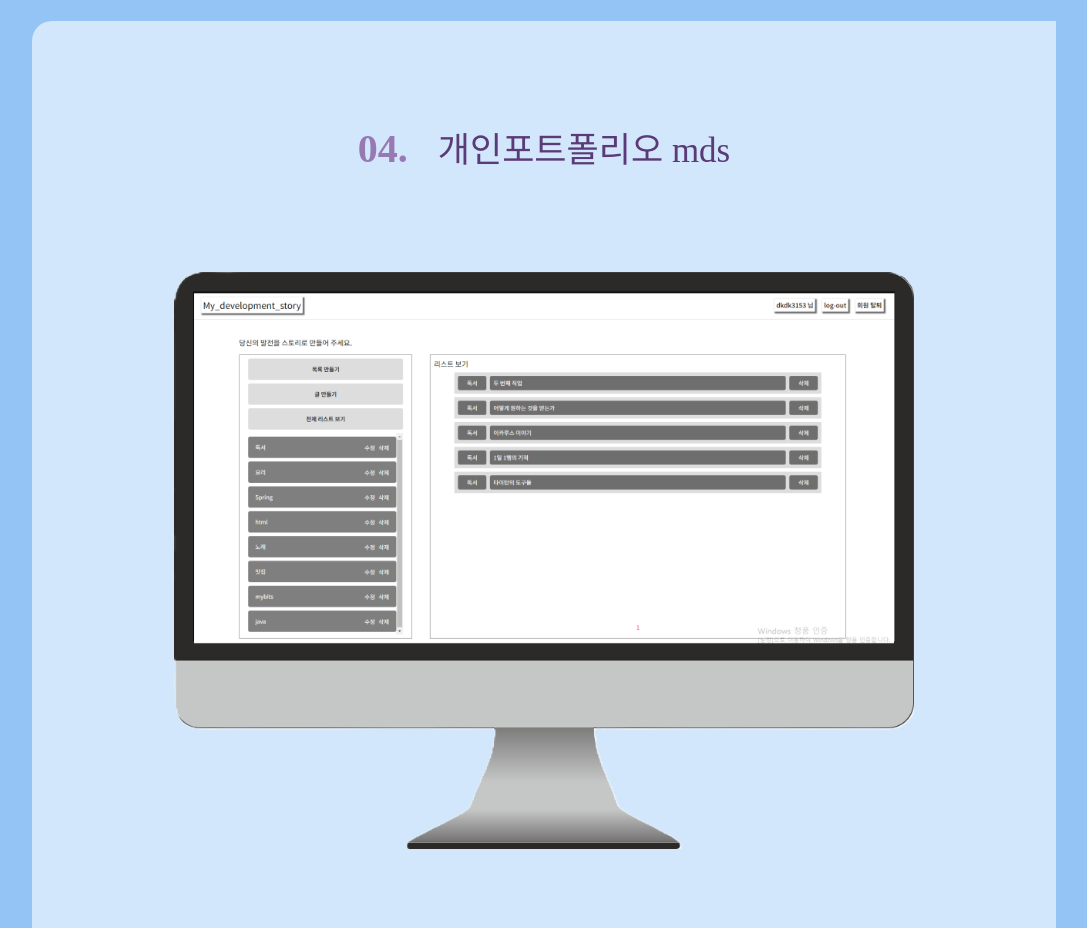
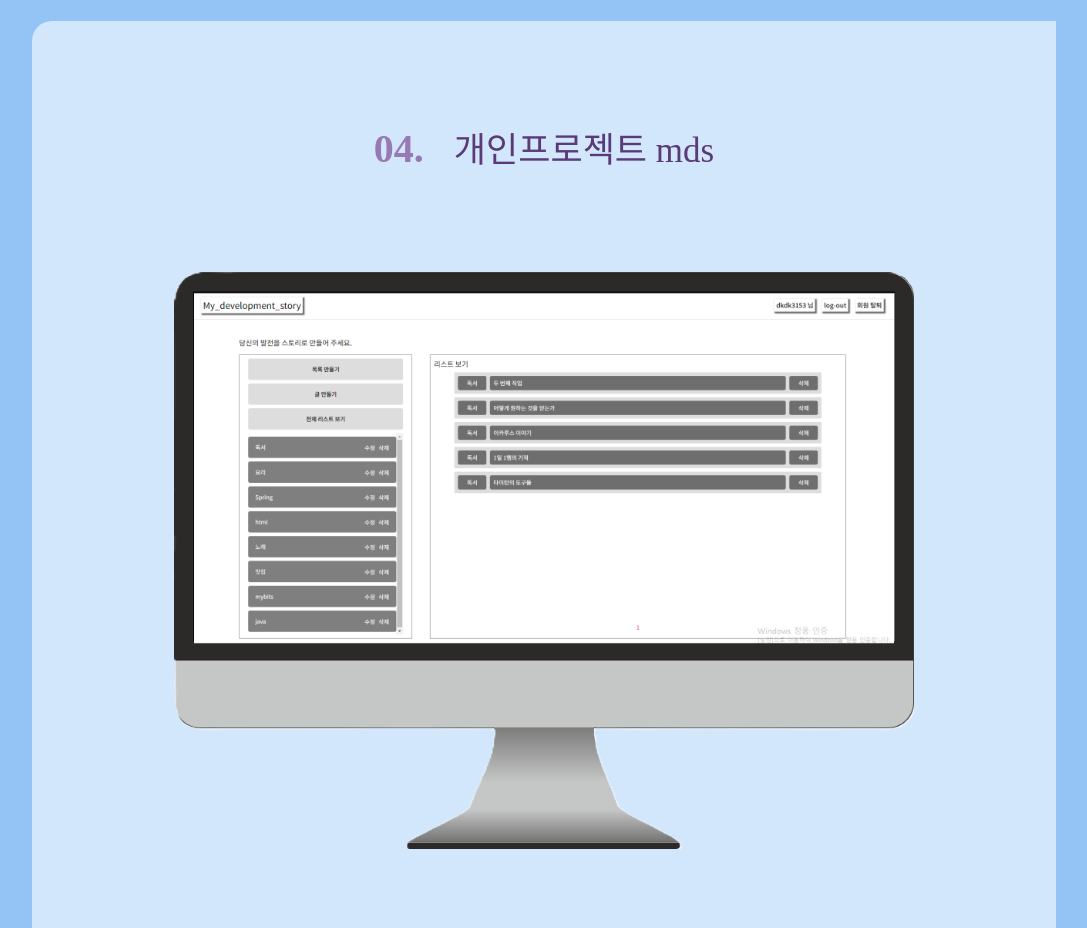
Before and after one commit to Jodayoung/Portfolio, a plain HTML site: page index.html in a window 1280 px wide. Shown: the part 10380-11308 px from the top of the page, without its empty margins (96-1183 px from the left). Drawn offline with nearby package versions, Linux system fonts and the light colour scheme; a web font is replaced by a local one.

Commit message:
Update index.html

```diff
--- a/index.html
+++ b/index.html
@@ -523,7 +523,7 @@
                 <div class="sec_4_list sec4_1">
                     <div class="pf_desc_title">
                         <span>04. </span>
-                        <span>개인포트폴리오 mds</span>
+                        <span>개인프로젝트 mds</span>
                     </div>
                     <div class="pf_L_img">
                         <img src="./img/mdspic.png" alt="mds 포폴이미지">
```
